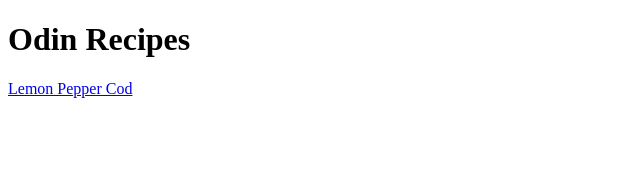
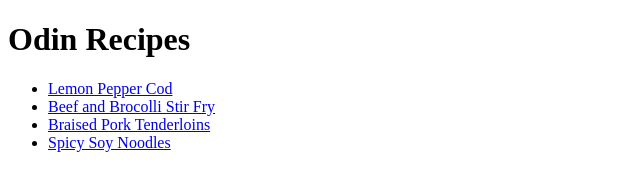
Before and after one commit to turborider1984/odin-recipes, a plain HTML site: page index.html in a window 1280 px wide. Shown: the whole page, without its empty margins (0-640 px from the left). Drawn offline with Linux system fonts and the light colour scheme.

Commit message:
I have added a list linking the recipes to the website homepage for better usability

```diff
--- a/index.html
+++ b/index.html
@@ -8,6 +8,11 @@
 <body>
     <h1>Odin Recipes</h1>
 
-    <a href="recipes/lemon-pepper-cod.html">Lemon Pepper Cod</a>
+    <ul>
+        <li><a href="recipes/lemon-pepper-cod.html">Lemon Pepper Cod</a>
+        <li><a href="recipes/beef-and-broccoli.html">Beef and Brocolli Stir Fry</a></li>
+        <li><a href="recipes/braised-pork-tenderloins.html">Braised Pork Tenderloins</a></li>
+        <li><a href="recipes/spicy-soy-noodles.html">Spicy Soy Noodles</a></li>
+    </ul>
 </body>
 </html>
```
